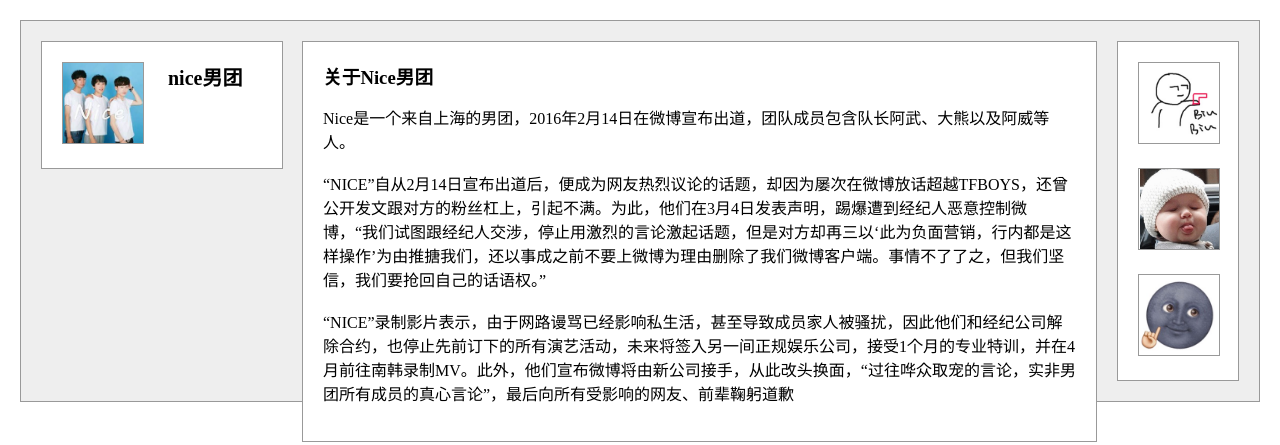
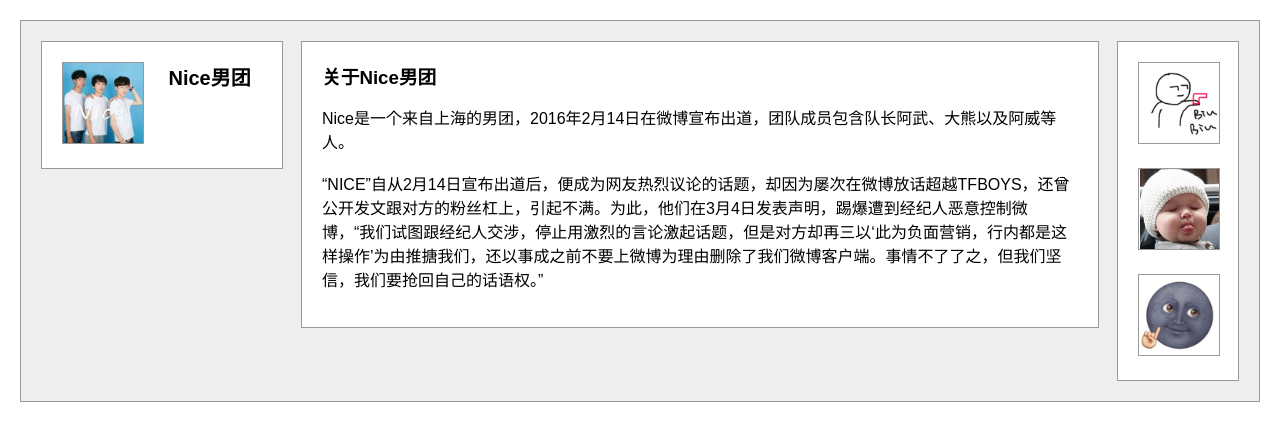
Before and after one commit to Vagor/Baidu-IFE, a plain HTML site: page 任务三：三栏式布局/demo.html in a window 1280 px wide. Drawn offline with Linux system fonts and the light colour scheme.

Commit message:
修复了中间内容无法撑起父元素高度的问题

```diff
--- a/任务三：三栏式布局/css/main.css
+++ b/任务三：三栏式布局/css/main.css
@@ -1,5 +1,6 @@
 body {
     margin: 0;
+    font-family: "Arial","Microsoft YaHei","黑体","宋体",sans-serif;
 }
 .page {
     position: relative;
@@ -39,10 +40,12 @@ body {
     border: 1px solid #999;
 }
 .content {
-    position: absolute;
+    // position: absolute;
     padding: 20px;
-    left: 302px;
-    right: 183px;
+    // left: 302px;
+    // right: 183px;
+    margin-left: 260px;
+    margin-right: 140px;
     border: 1px solid #999;
     background-color: #fff;
 }
--- a/任务三：三栏式布局/demo.html
+++ b/任务三：三栏式布局/demo.html
@@ -10,22 +10,23 @@
 <body>
     <div class="page">
         <div class="container">
-            <div class="team-info">
+            <section class="team-info">
                 <i class="logo-team"></i>
-                <h2>nice男团</h2>
-            </div>
-            <div class="content">
-                <h3>关于Nice男团</h3>
-                <p>Nice是一个来自上海的男团，2016年2月14日在微博宣布出道，团队成员包含队长阿武、大熊以及阿威等人。<br/><br/> “NICE”自从2月14日宣布出道后，便成为网友热烈议论的话题，却因为屡次在微博放话超越TFBOYS，还曾公开发文跟对方的粉丝杠上，引起不满。为此，他们在3月4日发表声明，踢爆遭到经纪人恶意控制微博，“我们试图跟经纪人交涉，停止用激烈的言论激起话题，但是对方却再三以‘此为负面营销，行内都是这样操作’为由推搪我们，还以事成之前不要上微博为理由删除了我们微博客户端。事情不了了之，但我们坚信，我们要抢回自己的话语权。”<br/><br/> “NICE”录制影片表示，由于网路谩骂已经影响私生活，甚至导致成员家人被骚扰，因此他们和经纪公司解除合约，也停止先前订下的所有演艺活动，未来将签入另一间正规娱乐公司，接受1个月的专业特训，并在4月前往南韩录制MV。此外，他们宣布微博将由新公司接手，从此改头换面，“过往哗众取宠的言论，实非男团所有成员的真心言论”，最后向所有受影响的网友、前辈鞠躬道歉
-                </p>
-            </div>
-            <div class="personal-info">
+                <h2>Nice男团</h2>
+            </section>
+            <section class="personal-info">
                 <i class="logo-person-1"></i>
                 <i class="logo-person-2"></i>
                 <i class="logo-person-3"></i>
-            </div>
-        <div class="clearfix"></div>
-
+            </section>
+            <section class="content">
+                <h3>关于Nice男团</h3>
+                <p>Nice是一个来自上海的男团，2016年2月14日在微博宣布出道，团队成员包含队长阿武、大熊以及阿威等人。
+                    <br/>
+                    <br/> “NICE”自从2月14日宣布出道后，便成为网友热烈议论的话题，却因为屡次在微博放话超越TFBOYS，还曾公开发文跟对方的粉丝杠上，引起不满。为此，他们在3月4日发表声明，踢爆遭到经纪人恶意控制微博，“我们试图跟经纪人交涉，停止用激烈的言论激起话题，但是对方却再三以‘此为负面营销，行内都是这样操作’为由推搪我们，还以事成之前不要上微博为理由删除了我们微博客户端。事情不了了之，但我们坚信，我们要抢回自己的话语权。”
+                </p>
+            </section>
+            <div class="clearfix"></div>
         </div>
     </div>
 </body>
```
